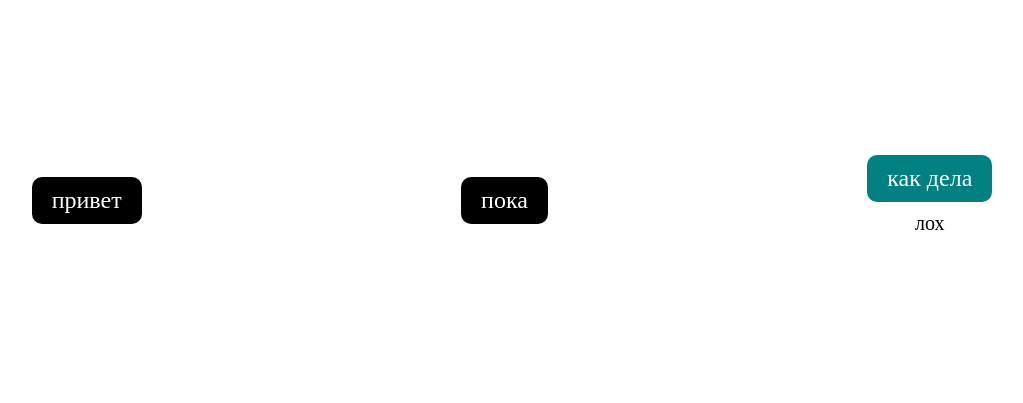
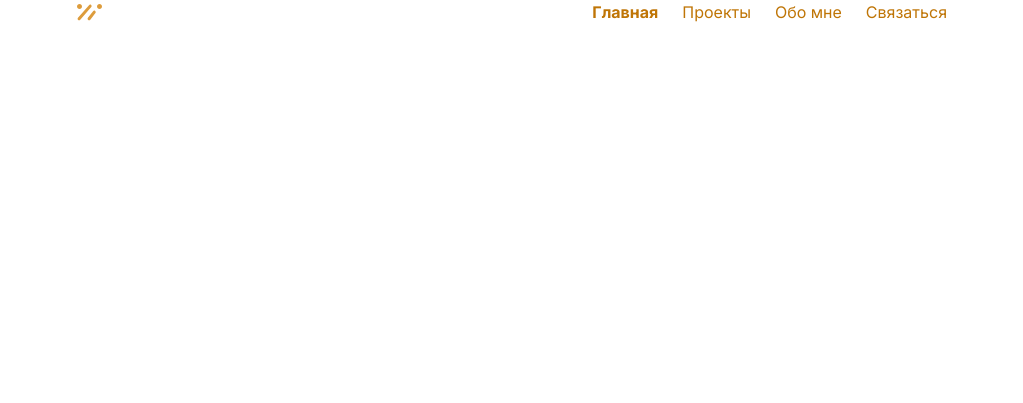
Before and after one commit to zuz-zazl/myPortfolio, a plain HTML site: page index.html in a window 1280 px wide. Shown: the whole page, without its empty margins (128-1151 px from the left). Drawn offline with Linux system fonts and the light colour scheme.

Commit message:
Add files via upload

```diff
--- /dev/null
+++ b/css/style.css
@@ -0,0 +1,36 @@
+* {
+  margin: 0;
+  padding: 0;
+  box-sizing: border-box;
+}
+
+body {
+  font-family: 'Inter', sans-serif;
+}
+
+.navbar {
+  display: flex;
+  width: 100%;
+  max-width: 870px;
+  align-items: center;
+  justify-content: space-between;
+  margin: auto;
+}
+
+.nav-list {
+  display: flex;
+  align-items: center;
+  list-style: none;
+}
+
+.nav-link {
+  text-decoration: none;
+  margin-left: 24px;
+  color: #bf7506;
+  font-size: 16px;
+  line-height: 150%;
+}
+
+.--active {
+  font-weight: 700;
+}
--- a/index.html
+++ b/index.html
@@ -1,28 +1,29 @@
 <!DOCTYPE html>
-<html lang="en">
+<html lang="ru">
   <head>
     <meta charset="UTF-8" />
     <meta http-equiv="X-UA-Compatible" content="IE=edge" />
     <meta name="viewport" content="width=device-width, initial-scale=1.0" />
-    <link rel="stylesheet" href="style.css" />
-    <title>Document</title>
+    <title>Portfolio</title>
+    <link rel="stylesheet" href="./css/style.css" />
+    <link rel="preconnect" href="https://fonts.googleapis.com" />
+    <link rel="preconnect" href="https://fonts.gstatic.com" crossorigin />
+    <link
+      href="https://fonts.googleapis.com/css2?family=Inter:wght@400;700&display=swap"
+      rel="stylesheet"
+    />
   </head>
   <body>
-    <ul>
-      <div class="wrapper">
-        <li class="navigation">привет</li>
-        <p class="items">лололошка</p>
-      </div>
-      <div class="wrapper">
-        <li class="navigation">пока</li>
-        <p class="items">никита</p>
-      </div>
-      <div class="wrapper">
-        <li class="navigation --active">как дела</li>
-        <p class="items block">лох</p>
-      </div>
-    </ul>
-
-    <script src="main.js"></script>
+    <div class="navbar">
+      <img src="./imgs/Union.svg" alt="logo" />
+      <nav class="navigation">
+        <ul class="nav-list">
+          <li class="nav-item"><a href="#" class="nav-link --active">Главная</a></li>
+          <li class="nav-item"><a href="#" class="nav-link">Проекты</a></li>
+          <li class="nav-item"><a href="#" class="nav-link">Обо мне</a></li>
+          <li class="nav-item"><a href="#" class="nav-link">Связаться</a></li>
+        </ul>
+      </nav>
+    </div>
   </body>
 </html>
```
Also changed, not shown: imgs/Union.svg (added).
